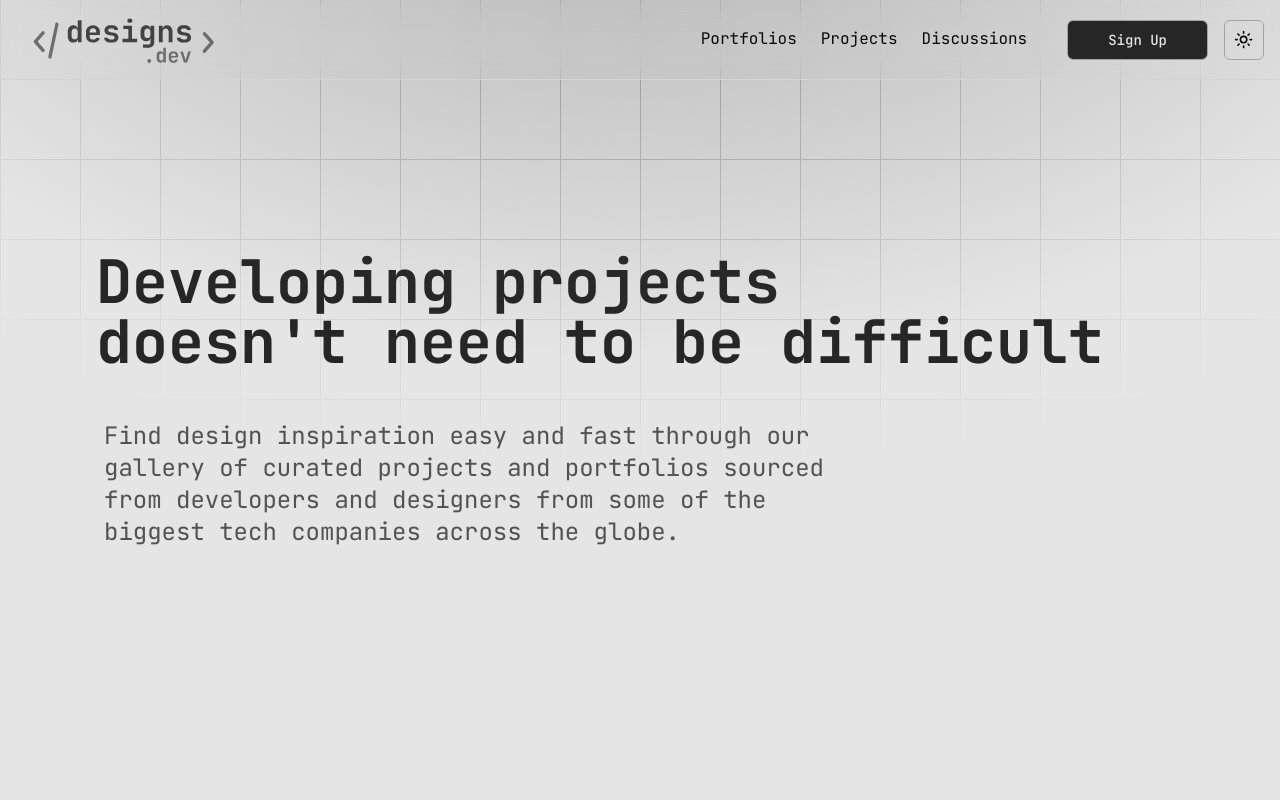
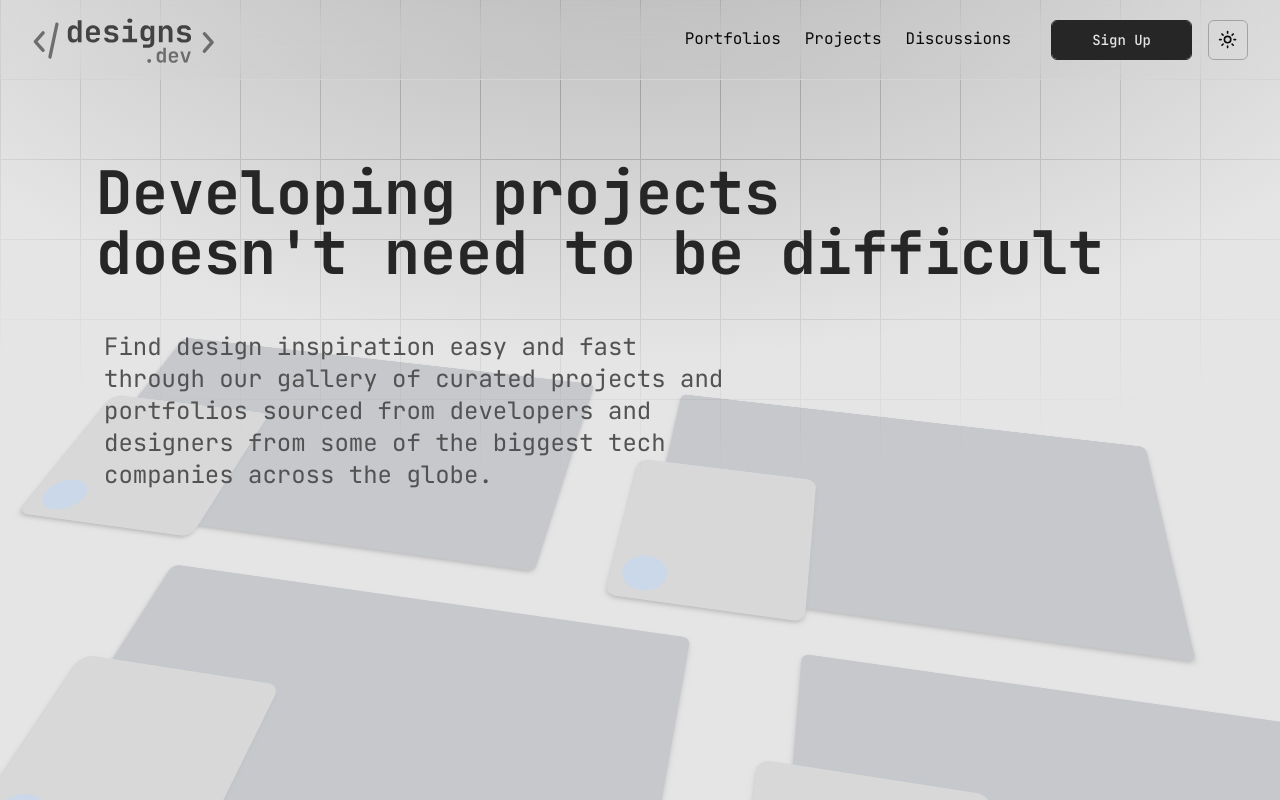
Before and after one commit to flexe-dev/web-client, a Next.js app in the folder client/: page / in a window 1280 px wide. Shown: the top 800 px of the page. Built offline with nearby package versions, Linux system fonts and the light colour scheme.

Commit message:
Updated Home Page

```diff
--- a/client/app/layout.tsx
+++ b/client/app/layout.tsx
@@ -4,7 +4,7 @@ import "./globals.css";
 import { cn } from "@/lib/utils";
 import { ThemeProvider } from "@/components/theme/theme-provider";
 const jetBrainsMono = JetBrains_Mono({ subsets: ["latin"] });
-
+import BackgroundGrid from "@/components/ui/GridBackground";
 export const metadata: Metadata = {
   title: "Create Next App",
   description: "Generated by create next app",
@@ -19,7 +19,7 @@ export default function RootLayout({
     <html lang="en">
       <body
         className={cn(
-          "min-h-screen bg-background antialiased overflow-x-hidden",
+          "min-h-screen bg-background antialiased overflow-x-hidden ",
           jetBrainsMono.className
         )}
       >
--- a/client/app/page.tsx
+++ b/client/app/page.tsx
@@ -1,25 +1,35 @@
 import { Navbar } from "@/components/navbar";
 import { BackgroundGrid } from "@/components/ui/GridBackground";
+import { CreationParallaxWrapper } from "@/components/ui/UserProjectHome/CreatorShowcase";
+import { Button } from "@/components/ui/button";
 export default function Home() {
+  const creations = [
+    { title: "a" },
+    { title: "b" },
+    { title: "c" },
+    { title: "d" },
+    { title: "e" },
+    { title: "f" },
+  ];
   return (
     <>
       <Navbar />
-      <main className="overflow-x-hidden z-0">
+
       <BackgroundGrid />
-        <section className="h-screen flex px-8 md:px-16 lg:px-24 py-24  items-center">
-          <div className="max-w-screen-lg">
+
+      <CreationParallaxWrapper creations={creations}>
+        <div className="max-w-screen-lg h-full flex flex-col justify-center  z-[30]">
           <h1 className="text-3xl md:text-5xl lg:text-6xl font-bold text-neutral-800 dark:text-neutral-200 ">
             Developing projects <br /> doesn't need to be difficult
           </h1>
-            <h2 className="text-lg md:text-xl lg:text-2xl md:ml-2 mt-6 md:mt-12 max-w-screen-md text-neutral-600 dark:text-neutral-400">
-              Find design inspiration easy and fast through our gallery of
-              curated projects and portfolios sourced from developers and
-              designers from some of the biggest tech companies across the
-              globe.
+          <h2 className="text-lg md:text-xl lg:text-2xl md:ml-2 mt-6 md:mt-12 max-w-screen-sm text-neutral-600 dark:text-neutral-400">
+            Find design inspiration easy and fast through our gallery of curated
+            projects and portfolios sourced from developers and designers from
+            some of the biggest tech companies across the globe.
           </h2>
         </div>
-        </section>
-      </main>
+      </CreationParallaxWrapper>
+      <section className="h-screen"></section>
     </>
   );
 }
--- a/client/components/navbar.tsx
+++ b/client/components/navbar.tsx
@@ -31,7 +31,7 @@ const links: LinkProps[] = [
 
 export const Navbar = () => {
   return (
-    <nav className="fixed z-30 px-4 h-[5rem] border-b border-b-neutral-300 dark:border-b-neutral-700 backdrop-blur-lg w-screen flex items-center">
+    <nav className="fixed z-30 pl-4 pr-8 h-[5rem] border-b border-b-neutral-300 dark:border-b-neutral-700 backdrop-blur-xl w-screen flex items-center">
       <Link href={"/"}>
         <Logo {...logoProps} />
       </Link>
--- a/client/components/theme/theme-toggle.tsx
+++ b/client/components/theme/theme-toggle.tsx
@@ -24,7 +24,7 @@ export function ModeToggle() {
           <span className="sr-only">Toggle theme</span>
         </Button>
       </DropdownMenuTrigger>
-      <DropdownMenuContent align="end">
+      <DropdownMenuContent>
         <DropdownMenuItem onClick={() => setTheme("light")}>
           Light
         </DropdownMenuItem>
--- a/client/components/ui/AnimatedButton.tsx
+++ b/client/components/ui/AnimatedButton.tsx
@@ -12,7 +12,7 @@ export const BgTransitionButton = (props: ButtonWrapperProps) => {
     <Button
       variant={"outline"}
       className={cn(
-        "relative overflow-hidden group hover:bg-transparent hover:border-inverted ",
+        "relative overflow-hidden group border-inverted ",
         className
       )}
     >
--- a/client/components/ui/GridBackground.tsx
+++ b/client/components/ui/GridBackground.tsx
@@ -2,10 +2,10 @@ import React from "react";
 export const BackgroundGrid = () => {
   return (
     <>
-      <div className="absolute inset-0  bg-[image:radial-gradient(70%_65%_at_50%_-20%,hsl(0,0%,32%,0.35),rgba(255,255,255,0))]"></div>
+      <div className="absolute inset-0 h-screen w-screen -z-[99]  bg-[image:radial-gradient(70%_65%_at_50%_-20%,hsl(0,0%,32%,0.35),rgba(255,255,255,0))]"></div>
 
       <svg
-        className="absolute inset-0  h-full w-full stroke-neutral-800/30 dark:stroke-neutral-200/20 [mask-image:radial-gradient(75%_60%_at_top_center,white,transparent)]"
+        className="absolute inset-0 -z-[99] h-screen w-screen stroke-neutral-800/30 dark:stroke-neutral-200/20 [mask-image:radial-gradient(75%_60%_at_top_center,white,transparent)]"
         aria-hidden="true"
       >
         <defs>
--- /dev/null
+++ b/client/components/ui/UserProjectHome/CreatorShowcase.tsx
@@ -0,0 +1,106 @@
+"use client";
+import React, { useEffect, useState } from "react";
+import {
+  motion,
+  useScroll,
+  useTransform,
+  useSpring,
+  MotionValue,
+} from "framer-motion";
+import Image, { ImageProps } from "next/image";
+import Link from "next/link";
+import CreationTile from "./Tile";
+import { useMediaQuery } from "react-responsive";
+
+export interface CreationProps {
+  creationImage?: ImageProps;
+  creatorImage?: ImageProps;
+  companyIcon?: JSX.Element;
+  title: string;
+  link?: string;
+}
+
+interface Props {
+  children: React.ReactNode;
+  creations: CreationProps[];
+}
+
+export const CreationParallaxWrapper = (props: Props) => {
+  const [desktopDim, setDesktopDim] = useState(false);
+  const desktop = useMediaQuery({ query: "(min-width: 768px)" });
+  useEffect(() => {
+    setDesktopDim(desktop);
+  }, [desktop]);
+
+  const { children, creations } = props;
+  const firstRow = creations.slice(0, desktopDim ? 2 : 1);
+  const secondRow = creations.slice(2, desktopDim ? 5 : 3);
+
+  const ref = React.useRef(null);
+  const { scrollYProgress } = useScroll({
+    target: ref,
+    offset: ["start start", "end start"],
+  });
+
+  const springConfig = { stiffness: 300, damping: 30, bounce: 100 };
+
+  const translateX = useSpring(
+    useTransform(scrollYProgress, [0, 2], desktopDim ? [0, 400] : [0, 0]),
+    springConfig
+  );
+  const translateXReverse = useSpring(
+    useTransform(scrollYProgress, [0, 2], desktopDim ? [0, -400] : [0, 0]),
+    springConfig
+  );
+  const rotateX = useSpring(
+    useTransform(scrollYProgress, [0, 0.2], [30, 0]),
+    springConfig
+  );
+  const opacity = useSpring(
+    useTransform(scrollYProgress, [0, 0.2], [0.2, 1]),
+    springConfig
+  );
+  const rotateZ = useSpring(
+    useTransform(scrollYProgress, [0, 0.2], [10, 0]),
+    springConfig
+  );
+  const translateY = useSpring(
+    useTransform(scrollYProgress, [0, 0.2], desktopDim ? [-400, 0] : [-150, 0]),
+    springConfig
+  );
+  return (
+    <div
+      ref={ref}
+      className="h-[130dvh] md:h-[180dvh] px-12 lg:px-24 overflow-hidden  antialiased relative flex flex-col self-auto [perspective:750px] [transform-style:preserve-3d]"
+    >
+      {children}
+      <motion.div
+        style={{
+          rotateX,
+          rotateZ,
+          translateY,
+          opacity,
+        }}
+      >
+        <motion.div className="flex flex-row-reverse space-x-reverse space-x-20 mb-10 ">
+          {firstRow.map((creation) => (
+            <CreationTile
+              creation={creation}
+              translation={translateXReverse}
+              key={creation.title}
+            />
+          ))}
+        </motion.div>
+        <motion.div className="flex flex-row  mb-20 space-x-20 ">
+          {secondRow.map((creation) => (
+            <CreationTile
+              creation={creation}
+              translation={translateX}
+              key={creation.title}
+            />
+          ))}
+        </motion.div>
+      </motion.div>
+    </div>
+  );
+};
--- /dev/null
+++ b/client/components/ui/UserProjectHome/Tile.tsx
@@ -0,0 +1,37 @@
+import React from "react";
+import { motion, MotionValue } from "framer-motion";
+import { CreationProps } from "./CreatorShowcase";
+
+interface Props {
+  creation: CreationProps;
+  translation?: MotionValue<number>;
+}
+
+function CreationTile(props: Props) {
+  const { creation, translation } = props;
+  return (
+    <motion.div
+      className="relative group/userdesign w-[30rem] lg:w-[37rem] aspect-[16/9] flex-shrink-0"
+      style={{
+        x: translation,
+      }}
+      whileHover={{
+        y: -20,
+      }}
+      key={creation.title}
+    >
+      <div
+        id="design-image-tile"
+        className="bg-slate-600 absolute z-[20] w-[28rem] lg:w-[35rem] rounded-lg aspect-video  top-0 right-0 shadow-md shadow-neutral-800"
+      ></div>
+      <div
+        id="creator-image-tile"
+        className="absolute z-[30] bg-neutral-400 shadow-md shadow-neutral-800 rounded-xl w-[9rem] lg:w-[13rem] aspect-square flex-shrink-0 bottom-0 left-0"
+      >
+        <div className="w-[3rem] aspect-square absolute left-3 bottom-3 rounded-full bg-blue-400 z-[40]"></div>
+      </div>
+    </motion.div>
+  );
+}
+
+export default CreationTile;
--- a/client/components/ui/button.tsx
+++ b/client/components/ui/button.tsx
@@ -9,7 +9,7 @@ const buttonVariants = cva(
   {
     variants: {
       variant: {
-        default: "bg-primary text-primary-foreground hover:bg-primary/90",
+        default: "bg-primary text-primary-foreground hover:opacity-90",
         inverted:
           "border-2  border-transparent bg-inverted  text-inverted-foreground hover:bg-transparent hover:text-inverted hover:border-inverted",
         destructive:
--- a/client/package.json
+++ b/client/package.json
@@ -20,6 +20,7 @@
     "next-themes": "^0.2.1",
     "react": "^18",
     "react-dom": "^18",
+    "react-responsive": "^9.0.2",
     "tailwind-merge": "^2.2.1",
     "tailwind-scrollbar": "^3.1.0",
     "tailwindcss-animate": "^1.0.7"
```
Also changed, not shown: client/components/ui/dropdown-menu.tsx (+34 -34 lines), 1 other file (tests, documents, lock files or other folders). Lines whose indentation alone changed are shown as unchanged.
